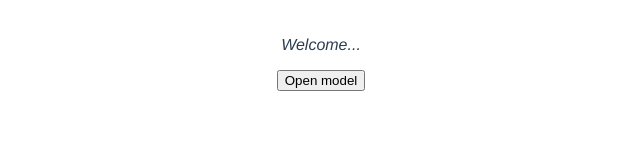
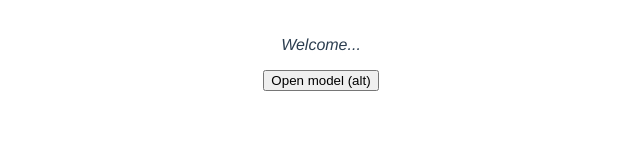
Before and after one commit to isravx0/vuejs-projects, a Vue app in the folder Courses/UdemyCourse/Section3/modal-project/: page / in a window 1280 px wide. Shown: the part 131-291 px from the top of the page, without its empty margins (319-959 px from the left). Built offline with nearby package versions, Linux system fonts and the light colour scheme.

Commit message:
Click Event Modifiers

```diff
--- a/Courses/UdemyCourse/Section3/modal-project/src/App.vue
+++ b/Courses/UdemyCourse/Section3/modal-project/src/App.vue
@@ -4,7 +4,7 @@
   <div v-if="showModal">
       <modal :header="header" :text="text" theme="sale" @close="toggleModel"></modal>
   </div>
-  <button @click="toggleModel">Open model </button>
+  <button @click.alt="toggleModel">Open model (alt) </button>
 </template>
 
 <script>
@@ -45,5 +45,4 @@ h1{
     display: inline-block;
     padding-bottom: 10px;
   }
-
 </style>
--- a/Courses/UdemyCourse/Section3/modal-project/src/components/Modal.vue
+++ b/Courses/UdemyCourse/Section3/modal-project/src/components/Modal.vue
@@ -1,5 +1,5 @@
 <template>
-    <div class="backdrop" @click="closeModal">
+    <div class="backdrop" @click.self="closeModal">
         <div class="modal" :class="{sale: theme === 'sale'}">
             <h1> {{ header }}</h1>
             <p>{{ text }}</p>
@@ -50,5 +50,4 @@
     .modal.sale h1{
         color: white;
     }
-
 </style>
```
Also changed, not shown: 1 other file (tests, documents, lock files or other folders). Lines whose indentation alone changed are shown as unchanged.
